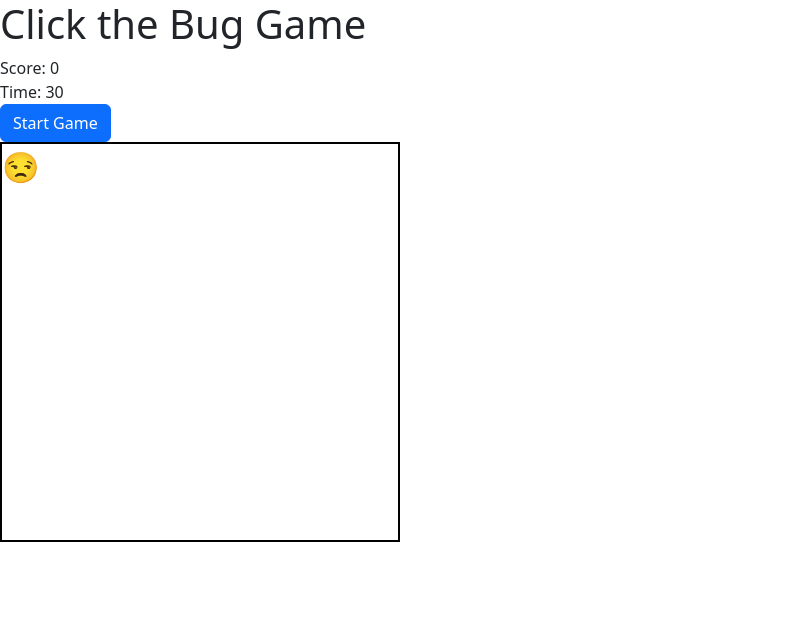
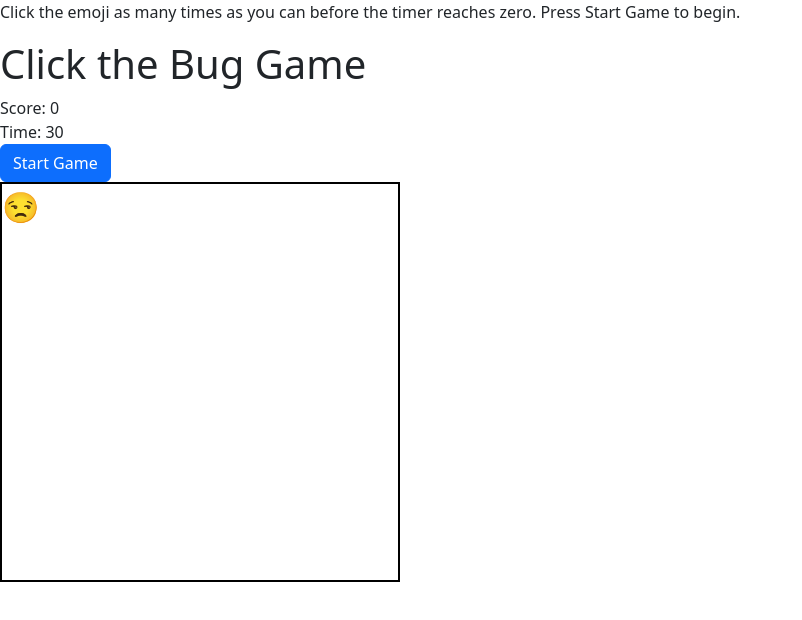
Before and after one commit to dan2353/A-Game-in-HTML, a plain HTML site: page index.html in a window 1280 px wide. Shown: the whole page, without its empty margins (0-802 px from the left). Drawn offline with nearby package versions, Linux system fonts and the light colour scheme.

Commit message:
Update index.html

```diff
--- a/index.html
+++ b/index.html
@@ -7,9 +7,12 @@
   <meta name="viewport" content="width=device-width, initial-scale=1.0">
 
   <title>Click the Bug Game</title>
+  <p class="instructions">
+  Click the emoji as many times as you can before the timer reaches zero.
+  Press Start Game to begin.
+</p>
 
-
-  <link href="https://cdn.jsdelivr.net/npm/bootstrap@5.3.3/dist/css/bootstrap.min.css" rel="stylesheet">
+<link href="https://cdn.jsdelivr.net/npm/bootstrap@5.3.3/dist/css/bootstrap.min.css" rel="stylesheet">
   <link rel="stylesheet" href="styles.css">
 
 
```
